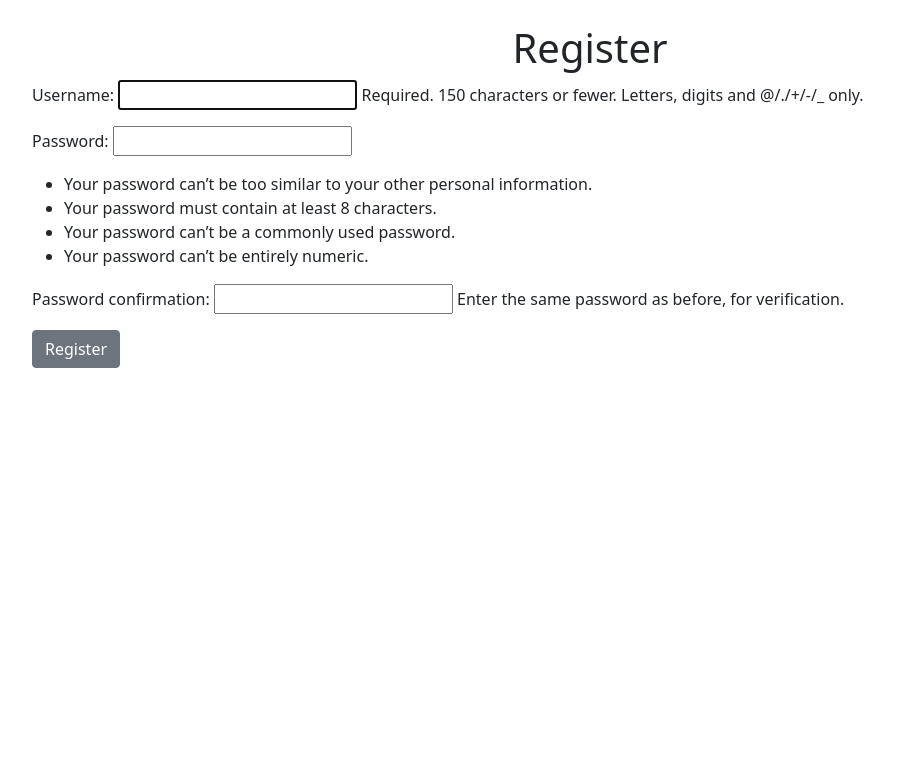
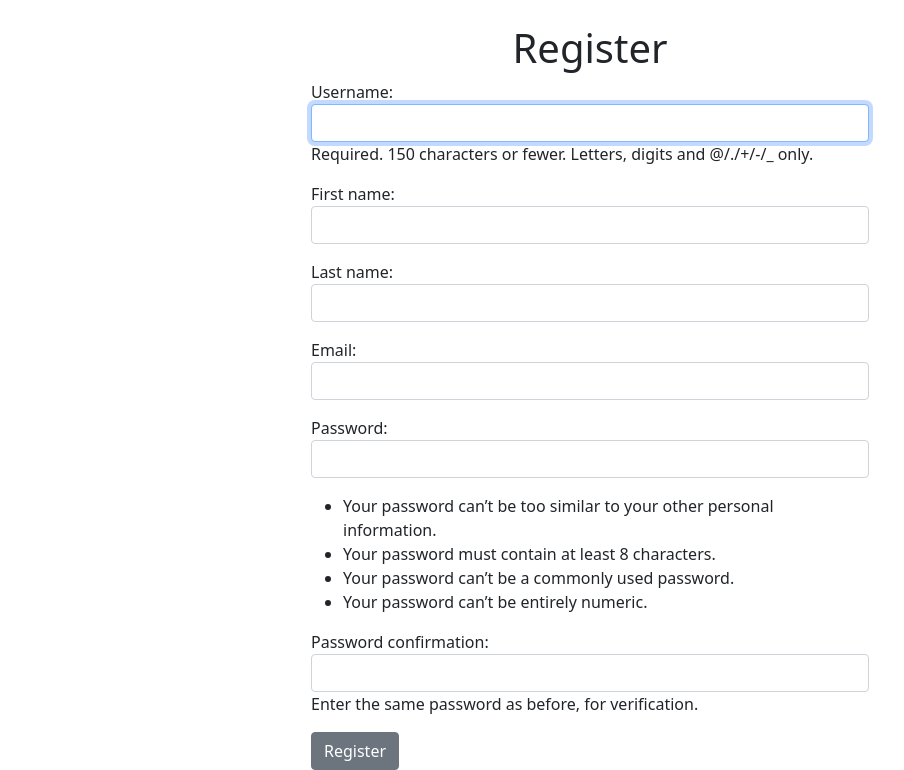
Before and after one commit to angels101/elarian_prog_African_decoded, a Django app: page /register/ in a window 1280 px wide. Shown: the part 80-850 px from the top of the page, without its empty margins (50-954 px from the left). Before the commit the page ends 448 px from the top, so only its background shows below. Run offline with Django 3.2, Linux system fonts and the light colour scheme.

Commit message:
creation of Authentication forms

```diff
--- /dev/null
+++ b/authenticate/forms.py
@@ -0,0 +1,26 @@
+from django.contrib.auth.forms import UserCreationForm
+from django.contrib.auth.models import User
+from django import forms
+#from django.db.models.base import Model
+#from django.forms import fields
+#from django.forms import widgets
+#from django.forms.widgets import Widget
+#from django.forms import fields
+
+class SignUpForm(UserCreationForm):
+    email =forms.EmailField()
+    first_name = forms.CharField(max_length=100, widget=forms.TextInput(attrs={'class':'form-control'}))
+    last_name  = forms.CharField(max_length=100, widget=forms.TextInput(attrs={'class':'form-control'}))
+
+
+    class Meta:
+        model = User
+        fields=('username', 'first_name', 'last_name', 'email', 'password1', 'password2',)
+
+    def __init__(self, *args, **kwargs):
+        super(SignUpForm, self).__init__(*args, **kwargs)
+
+        self.fields['username'].widget.attrs['class'] = 'form-control'
+        self.fields['email'].widget.attrs['class'] = 'form-control'
+        self.fields['password1'].widget.attrs['class'] = 'form-control'
+        self.fields['password2'].widget.attrs['class'] = 'form-control'
--- a/authenticate/templates/authenticate/register.html
+++ b/authenticate/templates/authenticate/register.html
@@ -3,6 +3,8 @@
 
 
 <h1 class="text-center">Register</h1>
+
+<div class="col-md-6 offset-md-3">
     <form method="POST" action="{% url 'register' %}">
         {% csrf_token %}
         {% if form.errors %}
@@ -14,5 +16,5 @@
 
         <input type="submit" value="Register" class="btn btn-secondary">
     </form>
-
+ </div>
 {% endblock %}
--- a/authenticate/views.py
+++ b/authenticate/views.py
@@ -1,7 +1,8 @@
 from django.shortcuts import render, redirect
 from django.contrib.auth import authenticate, login, logout
-from django.contrib.auth.forms import UserCreationForm
+#from django.contrib.auth.forms import UserCreationForm
 from django.contrib import messages
+from .forms import SignUpForm
 
 
 
@@ -40,7 +41,7 @@ def logout_user(request):
 
 def register_user(request):
     if request.method == 'POST':
-        form = UserCreationForm(request.POST)
+        form = SignUpForm(request.POST)
         if form.is_valid():
             form.save()
             username = form.cleaned_data['username']
@@ -53,7 +54,7 @@ def register_user(request):
 
 
     else:
-        form = UserCreationForm()
+        form = SignUpForm()
 
         context = { 'form': form }
         return render(request, 'authenticate/register.html', context)
```
Also changed, not shown: db.sqlite3, 1 other file. Lines whose indentation alone changed are shown as unchanged.
